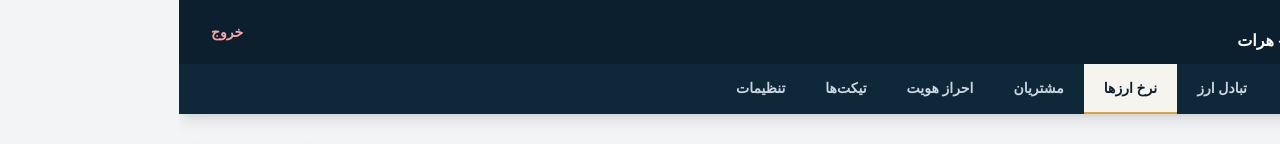
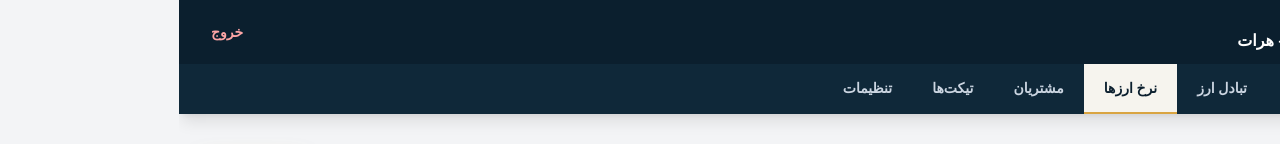
Before and after one commit to nasirahmadrahmati19-hue/exchange-admin, a Next.js app: page /dashboard/rates in a window 1280 px wide. Shown: the top 144 px of the page. Built offline with nearby package versions, Linux system fonts and the light colour scheme; sample sign-in values are in the browser's storage; a small style sheet from the web is missing.

Commit message:
Update layout.tsx

```diff
--- a/app/dashboard/layout.tsx
+++ b/app/dashboard/layout.tsx
@@ -10,7 +10,6 @@ const menuItems = [
   { title: "تبادل ارز", href: "/dashboard/trades" },
   { title: "نرخ ارزها", href: "/dashboard/rates" },
   { title: "مشتریان", href: "/dashboard/users" },
-  { title: "احراز هویت", href: "/dashboard/kyc" },
   { title: "تیکت‌ها", href: "/dashboard/tickets" },
   { title: "تنظیمات", href: "/dashboard/settings" },
 ];
```
